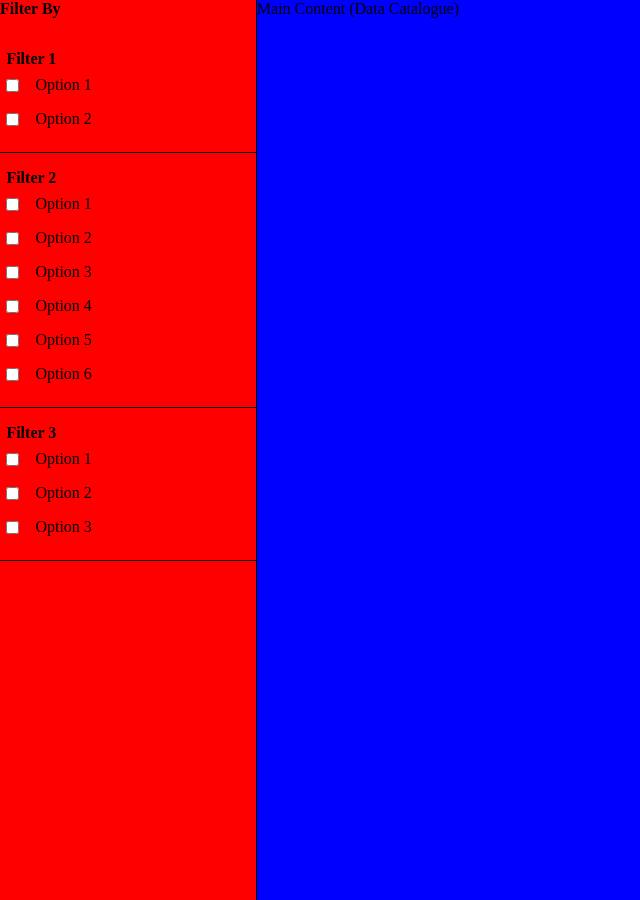
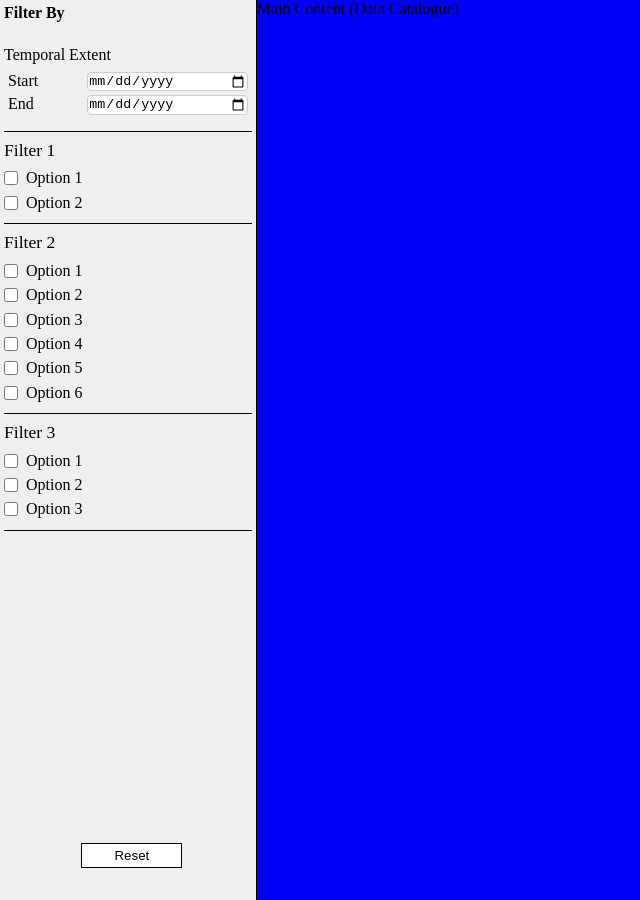
Before and after one commit to EO-DataHub/eodhp-resource-catalogue-ui, a React (Vite) app: page / in a window 1280 px wide. Shown: the whole page, without its empty margins (0-640 px from the left). Built offline with nearby package versions, Linux system fonts and the light colour scheme.

Commit message:
Implement basic sidebar panel

```diff
--- a/src/components/FilterSidebar/components/MultiSelectFilter/index.tsx
+++ b/src/components/FilterSidebar/components/MultiSelectFilter/index.tsx
@@ -5,18 +5,16 @@ const MultiSelectFilter: React.FC<{ filterData: FilterData }> = ({ filterData })
   return (
     <div className="multi-select-filter">
       <div className="filter-header">
-        <h4>{filterData.name}</h4>
-        </div>
+        <span>{filterData.name}</span>
+      </div>
       <div className="filter-options">
-
-        {filterData.options.map((option) => (
+        {filterData?.options?.map((option) => (
           <div key={option.id} className="filter-option">
             <input type="checkbox" id={option.name} name={option.name} value={option.name} />
             <label htmlFor={option.name}>{option.name}</label>
           </div>
         ))}
       </div>
-
     </div>
   );
 }
--- a/src/components/FilterSidebar/components/MultiSelectFilter/styles.scss
+++ b/src/components/FilterSidebar/components/MultiSelectFilter/styles.scss
@@ -1,16 +1,25 @@
 .filter-body .multi-select-filter {
-  padding: 0 0.4rem;
+
+  .filter-header {
+    font-weight: 100;
+    font-size: 1.1rem;
+    margin-bottom: 0.35rem;
+  }
 
   .filter-options {
 
     .filter-option {
       display: flex;
       align-items: center;
-      padding: 0.5rem 0;
+      padding: 0.2rem 0;
+      margin: 0;
+
       cursor: pointer;
 
       input[type="checkbox"] {
-        margin-right: 1rem;
+        margin-right: 0.5rem;
+        width: 0.875rem;
+        height: 0.875rem;
       }
 
       .filter-option-label {
--- /dev/null
+++ b/src/components/FilterSidebar/components/TemporalFilter/index.tsx
@@ -0,0 +1,26 @@
+import { FilterData } from "../../types";
+import './styles.scss'
+
+const TemporalFilter: React.FC<{ filterData: FilterData }> = ({ filterData }) => {
+  return (
+    <div className="temporal-filter">
+      <div className="filter-header">
+        <span>{filterData.name}</span>
+      </div>
+      <div className="filter-options">
+        <div className="date-picker-container">
+          {/* Date picker for start date */}
+          <label>Start</label>
+          <input type="date" className="date-picker start-date" />
+        </div>
+        <div className="date-picker-container">
+          {/* Date picker for end date */}
+          <label>End</label>
+          <input type="date" className="date-picker end-date" />
+        </div>
+      </div>
+    </div>
+  );
+}
+
+export default TemporalFilter;
--- /dev/null
+++ b/src/components/FilterSidebar/components/TemporalFilter/styles.scss
@@ -0,0 +1,22 @@
+.filter-body .temporal-filter {
+  .filter-options {
+    padding: 0.25rem;
+
+    .date-picker-container {
+      box-sizing: border-box;
+      margin: 0.25rem 0;
+      display: flex;
+      width: 100%;
+
+      label {
+        flex: 1;
+      }
+
+      .date-picker {
+        flex: 2;
+        border: 1px solid #ccc;
+        border-radius: 0.25rem;
+      }
+    }
+  }
+}
--- a/src/components/FilterSidebar/index.tsx
+++ b/src/components/FilterSidebar/index.tsx
@@ -1,40 +1,27 @@
+import { useContext } from "react";
 import MultiSelectFilter from "./components/MultiSelectFilter";
-import { FilterData } from "./types";
+import TemporalFilter from "./components/TemporalFilter";
 import './styles.scss'
+import { FilterContext } from "@/context/FilterContext";
+import { FilterData } from "@/context/FilterContext/types";
 
-const exampleFilterData: FilterData[] = [
-  {
-    id: 1,
-    name: "Filter 1",
-    options: [
-      { id: 1, name: "Option 1" },
-      { id: 2, name: "Option 2" },
-    ],
-  },
-  {
-    id: 2,
-    name: "Filter 2",
-    options: [
-      { id: 1, name: "Option 1" },
-      { id: 2, name: "Option 2" },
-      { id: 3, name: "Option 3" },
-      { id: 4, name: "Option 4" },
-      { id: 5, name: "Option 5" },
-      { id: 6, name: "Option 6" },
-    ],
-  },
-  {
-    id: 3,
-    name: "Filter 3",
-    options: [
-      { id: 1, name: "Option 1" },
-      { id: 2, name: "Option 2" },
-      { id: 3, name: "Option 3" },
-    ],
-  },
-];
 
-const FilterSidebar: React.FC = () => {
+const FilterSidebar: React.FC = (): React.ReactNode => {
+  const { state } = useContext(FilterContext);
+  const { filterOptions: filterOptions } = state;
+
+
+  const renderFilterComponent = (filter: FilterData) => {
+    switch (filter.type) {
+      case "multi-select":
+        return <MultiSelectFilter filterData={filter} />;
+      case "date-range":
+        return <TemporalFilter filterData={filter} />;
+      default:
+        return null;
+    }
+  }
+
   return (
     <div className="filter-sidebar">
       <div className="filter-header">
@@ -42,15 +29,20 @@ const FilterSidebar: React.FC = () => {
       </div>
 
       <div className="filter-body">
-        {exampleFilterData.map((filter) => (
+        {filterOptions?.map((filter: FilterData) => (
           <div key={filter.id} className="filter">
-            <MultiSelectFilter filterData={filter} />
+            {renderFilterComponent(filter)}
           </div>
         ))}
       </div>
 
+      <div className="filter-footer">
+        <button>Reset</button>
+      </div>
+
     </div>
   );
-}
+
+};
 
 export default FilterSidebar;
--- a/src/components/FilterSidebar/styles.scss
+++ b/src/components/FilterSidebar/styles.scss
@@ -1,12 +1,34 @@
+@import "styles/main";
+
 .filter-sidebar {
+  position: relative;
+  padding: 0.25rem;
+  height: 100%;
+  background-color: $sidebar-background;
 
   .filter-body {
     margin: 1rem 0;
 
     .filter {
-      padding: 1rem 0;
+      padding: 0.5rem 0;
       border-bottom: 1px solid #000000;
     }
   }
 
+  .filter-footer {
+    position: absolute;
+    bottom: 2rem;
+    width: 100%;
+    display: flex;
+    justify-content: center;
+
+    button {
+      padding: 0.25rem 2rem;
+      border: 1px solid #000000;
+      background-color: white;
+      color: black;
+      cursor: pointer;
+    }
+  }
+
 }
--- /dev/null
+++ b/src/context/FilterContext/index.tsx
@@ -0,0 +1,69 @@
+import React, { createContext, useReducer } from "react";
+import { FilterState, FilterAction, FilterContextType, FilterProviderProps, FilterData } from "./types";
+import { exampleFilterData } from "./placeholderData";
+
+const initialState: FilterState = {
+  headerTitle: "EODHP DataHub",
+  filterOptions: exampleFilterData,
+};
+
+interface FilterState {
+  headerTitle: string;
+  filterOptions: FilterData[];
+}
+
+const reducer = (state: FilterState, action: FilterAction): FilterState => {
+  switch (action.type) {
+    case "SET_HEADER_TITLE":
+      return { ...state, headerTitle: action.payload };
+    case "SET_FILTER_OPTIONS":
+      return { ...state, filterOptions: action.payload };
+    default:
+      return state;
+  }
+};
+
+interface FilterContextType {
+  state: {
+    headerTitle: string;
+  };
+  actions: {
+    setHeaderTitle: (title: string) => void;
+    setFilterOptions: (options: any) => void;
+  };
+}
+
+const FilterContext = createContext<FilterContextType>({
+  state: initialState,
+  actions: {
+    setHeaderTitle: () => {},
+    setFilterOptions: () => {},
+  },
+});
+
+const FilterProvider: React.FC<FilterProviderProps> = ({ children }) => {
+  const [state, dispatch] = useReducer(reducer, initialState);
+
+  const setHeaderTitle = (payload: string) => {
+    dispatch({ type: "SET_HEADER_TITLE", payload });
+  };
+
+  const setFilterOptions = (payload: any) => {
+    dispatch({ type: "SET_FILTER_OPTIONS", payload });
+  }
+
+  const value = {
+    state: {
+      headerTitle: state.headerTitle,
+      filterOptions: state.filterOptions,
+    },
+    actions: {
+      setHeaderTitle,
+      setFilterOptions,
+    },
+  };
+
+  return <FilterContext.Provider value={value}>{children}</FilterContext.Provider>;
+};
+
+export { FilterContext, FilterProvider };
--- /dev/null
+++ b/src/context/FilterContext/placeholderData.ts
@@ -0,0 +1,42 @@
+import { FilterData } from "./types";
+
+// Placeholder for now, this will be dynamically generated based on the data
+export const exampleFilterData: FilterData[] = [
+  {
+    id: 0,
+    type: "date-range",
+    name: "Temporal Extent",
+  },
+  {
+    id: 1,
+    name: "Filter 1",
+    type: "multi-select",
+    options: [
+      { id: 1, name: "Option 1" },
+      { id: 2, name: "Option 2" },
+    ],
+  },
+  {
+    id: 2,
+    name: "Filter 2",
+    type: "multi-select",
+    options: [
+      { id: 1, name: "Option 1" },
+      { id: 2, name: "Option 2" },
+      { id: 3, name: "Option 3" },
+      { id: 4, name: "Option 4" },
+      { id: 5, name: "Option 5" },
+      { id: 6, name: "Option 6" },
+    ],
+  },
+  {
+    id: 3,
+    name: "Filter 3",
+    type: "multi-select",
+    options: [
+      { id: 1, name: "Option 1" },
+      { id: 2, name: "Option 2" },
+      { id: 3, name: "Option 3" },
+    ],
+  },
+];
--- /dev/null
+++ b/src/context/FilterContext/types.ts
@@ -0,0 +1,35 @@
+import React from "react";
+
+export interface FilterState {
+  headerTitle: string;
+}
+
+export interface FilterAction {
+  type: string;
+  payload?: any // eslint-disable-line @typescript-eslint/no-explicit-any
+}
+
+export interface FilterContextType {
+  state: {
+    headerTitle: string;
+  };
+  actions: {
+    setHeaderTitle: (title: string) => void;
+  };
+}
+
+export interface FilterProviderProps {
+  children: React.ReactNode;
+}
+
+export interface FilterData {
+  id: number;
+  name: string;
+  type: "multi-select" | "date-range";
+  options?: FilterOption[];
+}
+
+export interface FilterOption {
+  id: number;
+  name: string;
+}
--- a/src/main.tsx
+++ b/src/main.tsx
@@ -3,6 +3,7 @@ import ReactDOM from "react-dom/client";
 import "./index.scss";
 import { BrowserRouter } from "react-router-dom";
 import { AppProvider } from "./context/AppContext";
+import { FilterProvider } from "./context/FilterContext";
 import App from "./App";
 
 const rootElement = document.getElementById("root");
@@ -14,7 +15,9 @@ root.render(
   <React.StrictMode>
     <BrowserRouter>
       <AppProvider>
-        <App />
+        <FilterProvider>
+          <App />
+        </FilterProvider>
       </AppProvider>
     </BrowserRouter>
   </React.StrictMode>
--- a/src/styles/abstracts/_colours.scss
+++ b/src/styles/abstracts/_colours.scss
@@ -3,3 +3,5 @@ $secondary-colour: #2ecc71;
 $alert-colour: #e74c3c;
 $background-colour: #ecf0f1;
 $text-colour: #333;
+
+$sidebar-background: #efefef;
```
Also changed, not shown: src/components/FilterSidebar/components/TemporalFilter/types.ts (added).
